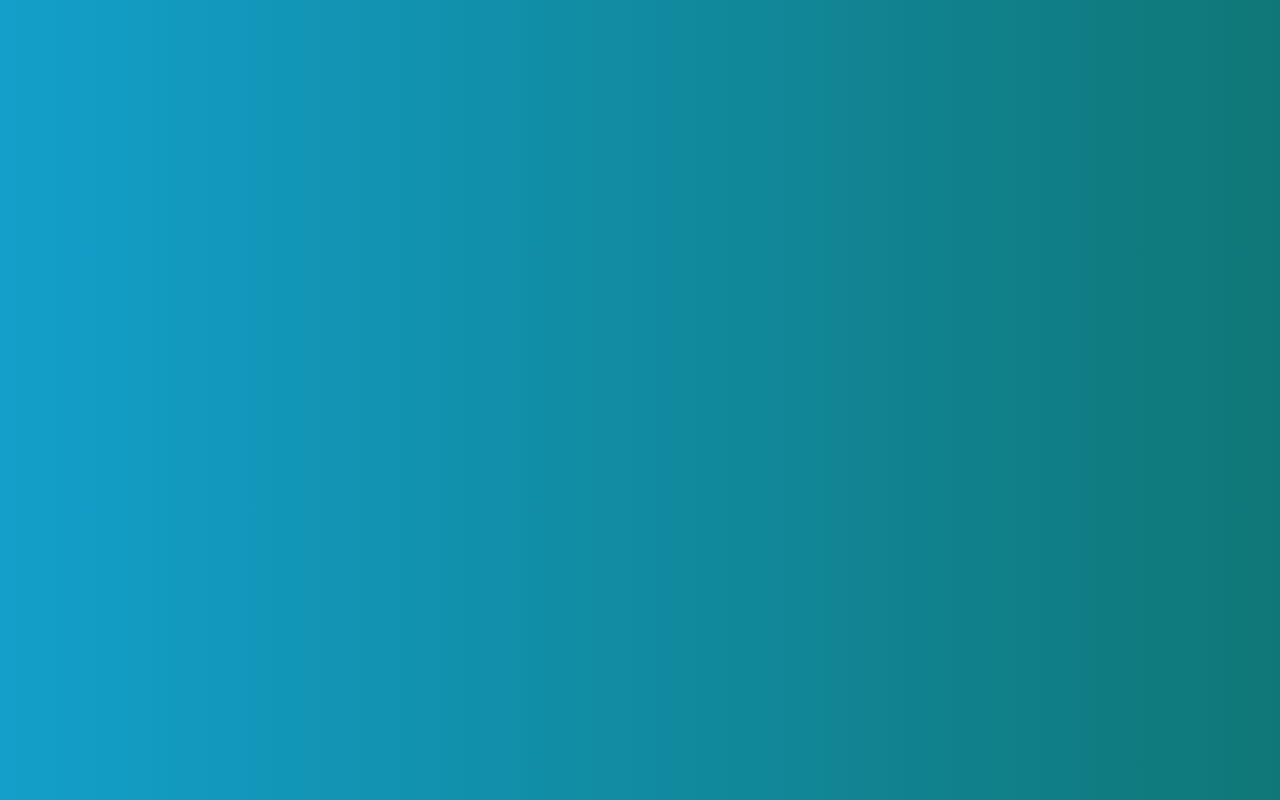
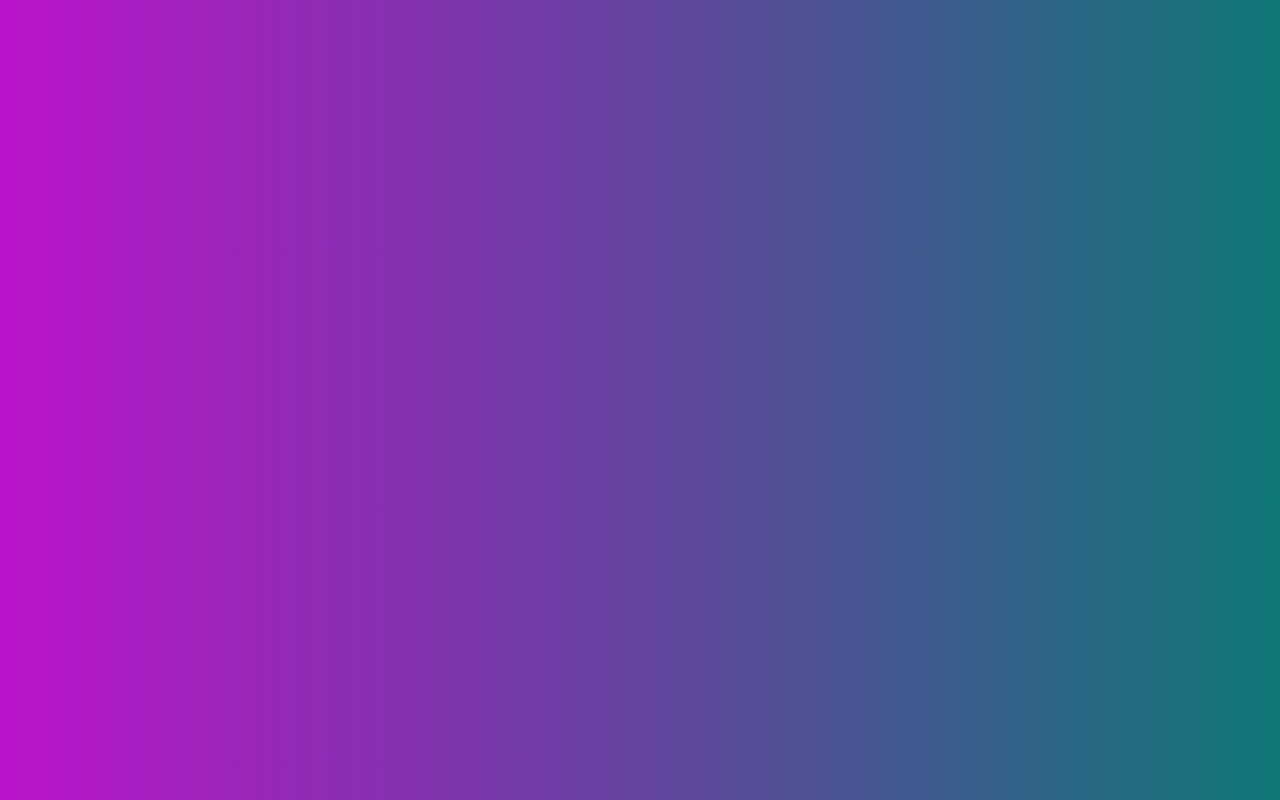
Before and after one commit to StreetFighterLan123/StreetFighterLan123.github.io, a plain HTML site: page index.html in a window 1280 px wide. Drawn offline with Linux system fonts and the light colour scheme.

Commit message:
UPdated colors.

```diff
--- a/styles.css
+++ b/styles.css
@@ -8,5 +8,5 @@
     height: 100vh;
     position: relative;
     overflow: hidden;
-    background: linear-gradient(to right, #139fca, #0f7777);
+    background: linear-gradient(to right, #bb13ca, #0f7777);
 }
```
